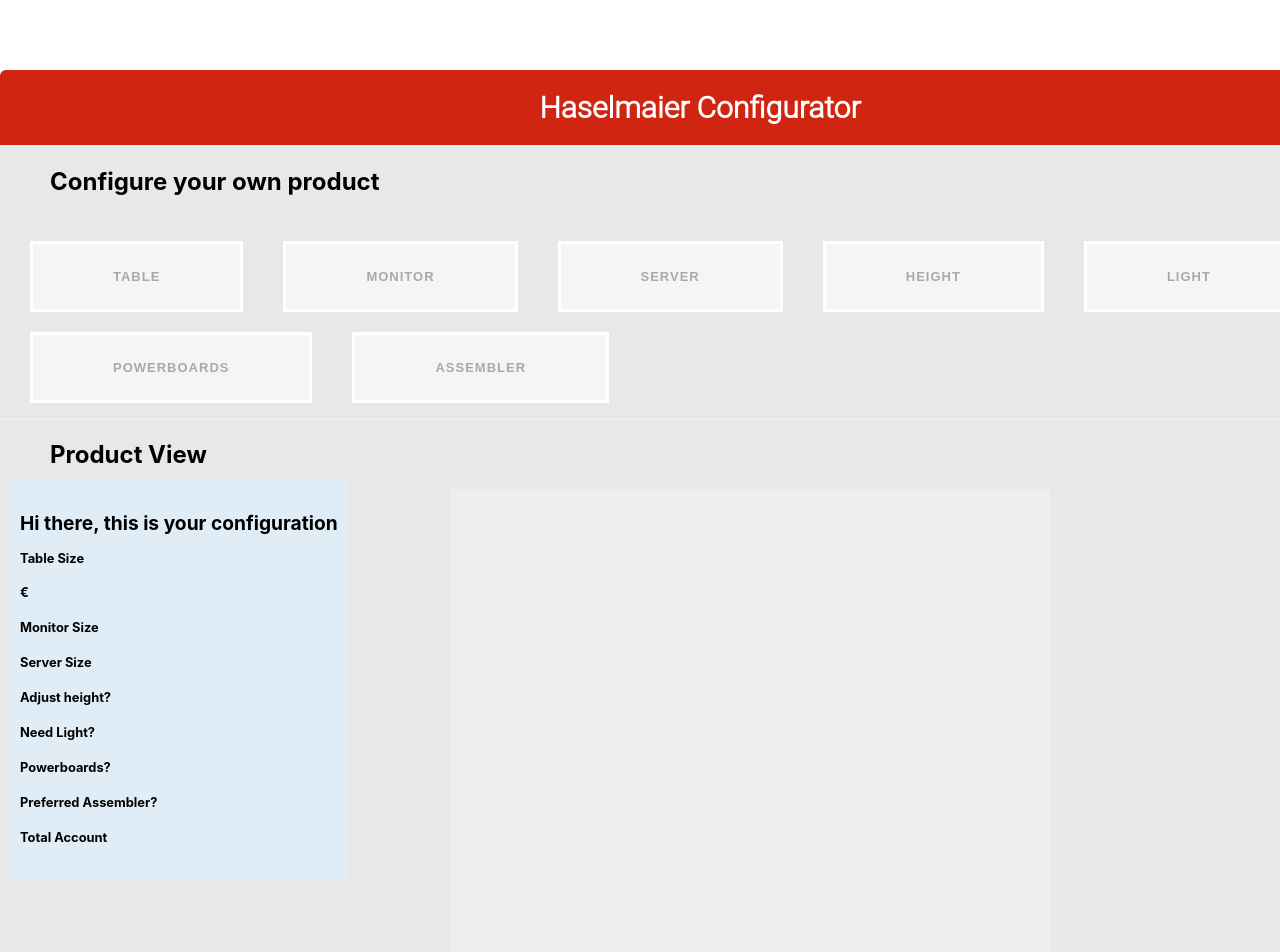
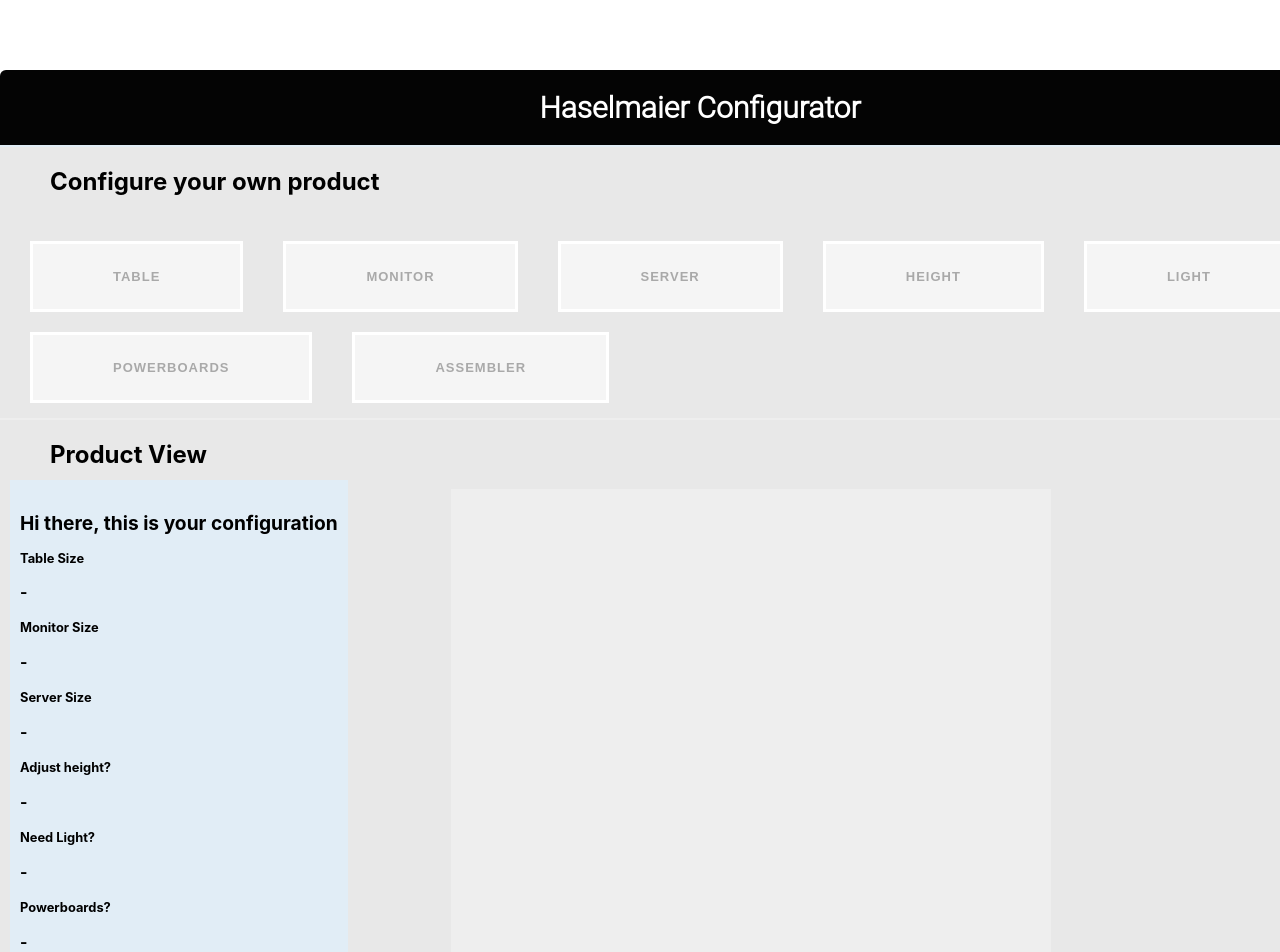
Before and after one commit to mathiasfrey/haselmaier-configurator, a React (Create React App) app: page / in a window 1280 px wide. Shown: the top 952 px of the page. Built offline with nearby package versions, Linux system fonts and the light colour scheme.

Commit message:
Minor CSS Update

```diff
--- a/src/App.css
+++ b/src/App.css
@@ -40,7 +40,7 @@
   text-align: center;
   display: flex;
   align-items: center;
-  background-color: #d02611;
+  background-color: #040404;
   font: 15px "Roboto Light", sans-serif;
   border-bottom: solid 2px #e1edf6;
 }
@@ -68,6 +68,7 @@
 }
 
 
+
 .btn {
     border: none;
     font-size: 13px;
@@ -85,6 +86,13 @@
     -webkit-transition: all 0.3s;
     -moz-transition: all 0.3s;
     transition: all 0.3s;
+}
+
+
+.btn-2a:active {
+  background-color: #6741cb;
+  box-shadow: 0 2px #666;
+  transform: translateY(3px);
 }
 
 .btn:after {
--- a/src/components/Summary.js
+++ b/src/components/Summary.js
@@ -10,20 +10,19 @@
             <div className="summary">
                 <h4> Hi there, this is your configuration</h4>
                 <h6> Table Size </h6>
-                <h6> {this.props.chosenTable} {this.props.priceOfTable} € </h6>
+                <h5>  - {this.props.chosenTable} </h5>
                 <h6> Monitor Size </h6>
-                <h6> {this.props.chosenMonitorSize} </h6>
+                <h5>  - {this.props.chosenMonitorSize} </h5>
                 <h6> Server Size </h6>
-                <h6> {this.props.chosenServerSize} </h6>
+                <h5>  - {this.props.chosenServerSize} </h5>
                 <h6> Adjust height? </h6>
-                <h6> {this.props.chosenHeight} </h6>
+                <h5>  - {this.props.chosenHeight} </h5>
                 <h6> Need Light? </h6>
-                <h6> {this.props.chosenLight} </h6>
+                <h5>  - {this.props.chosenLight} </h5>
                 <h6> Powerboards? </h6>
-                <h6> {this.props.chosenPowerboard} </h6>
+                <h5>  - {this.props.chosenPowerboard} </h5>
                 <h6> Preferred Assembler? </h6>
-                <h6> {this.props.chosenAssembler} </h6>
-                <h6> Total Account </h6>
+                <h5>  - {this.props.chosenAssembler} </h5>
             </div>
         )
     }
```
